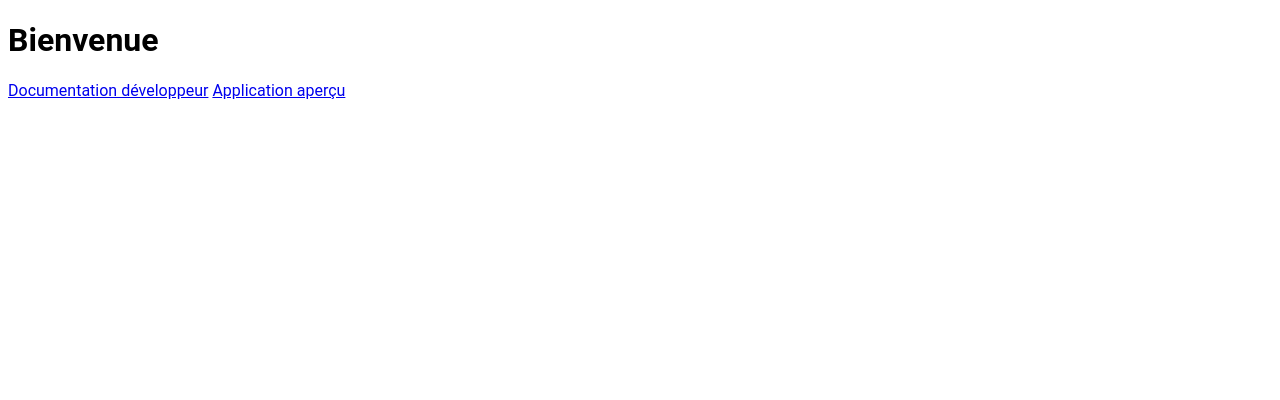
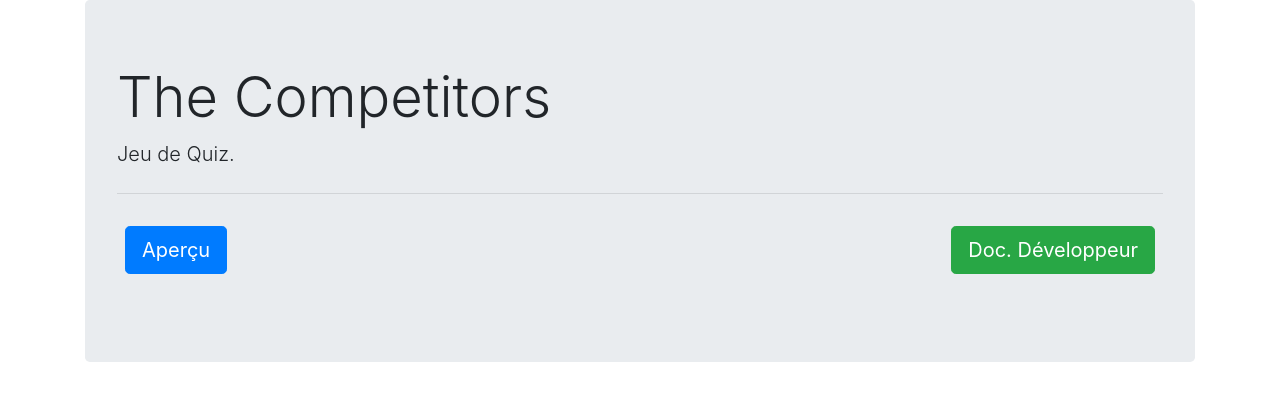
Before and after one commit to libasselaye/l3_projet_student, a website: page public/index.html in a window 1280 px wide. Drawn offline with nearby package versions, Linux system fonts and the light colour scheme.

Commit message:
update README file

```diff
--- a/public/index.html
+++ b/public/index.html
@@ -1,17 +1,28 @@
 <!DOCTYPE html>
-
 <html>
     <head>
-        <title>Projet Soutenance</title>
-        <meta charset="utf-8" />
-        <link rel="stylesheet" href="/stylesheets/index.css" />
+        <meta charset="UTF-8"/>
+        <meta name="viewport" content="width=device-width, initial-scale=1, shrink-to-fit=no">
+        <title>Reversi - SEBLE Marcelin</title>
+        <link rel="stylesheet" href="https://maxcdn.bootstrapcdn.com/bootstrap/4.0.0/css/bootstrap.min.css" integrity="sha384-Gn5384xqQ1aoWXA+058RXPxPg6fy4IWvTNh0E263XmFcJlSAwiGgFAW/dAiS6JXm" crossorigin="anonymous">
     </head>
-
     <body>
-        <h1>Bienvenue</h1>
-        <div>
-            <a href="./docs/index.html">Documentation développeur</a>
-            <a href="./html/index.html">Application aperçu</a>
+        <div class="container">
+            <div class="jumbotron">
+                <h1 class="display-4">The Competitors</h1>
+                <p class="lead">Jeu de Quiz.</p>
+                <hr class="my-4">
+                <p class="lead">
+                  <div class="d-flex justify-content-between">
+                        <div class="p-2">
+                            <a class="btn btn-primary btn-lg" href="./html/index.html" role="button">Aperçu</a>
+                        </div>
+                        <div class="p-2">
+                            <a class="btn btn-success btn-lg" href="./docs/index.html" role="button">Doc. Développeur</a>
+                        </div>
+                  </div>
+                </p>
+              </div>
         </div>
     </body>
 </html>
```
Also changed, not shown: README.md.
